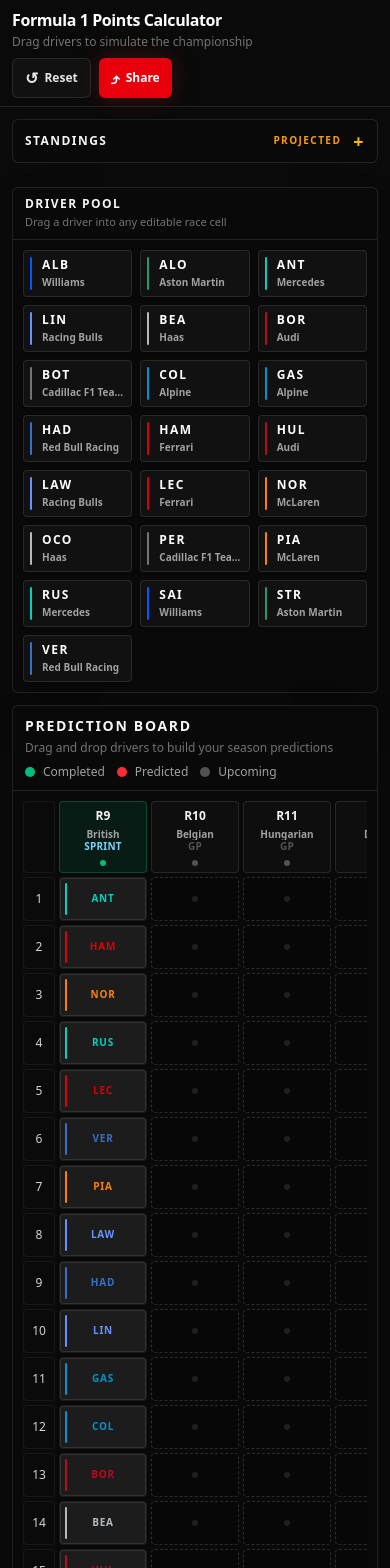
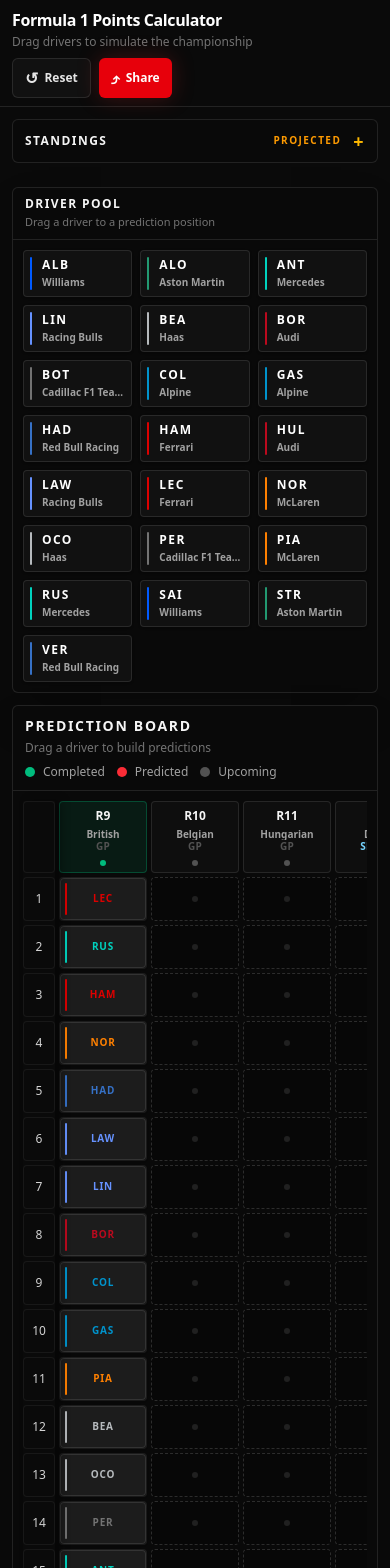
Before and after one commit to VarnishDas/f1-points-calculator, a React (Vite) app: page / in a window 390 px wide. Shown: the top 1568 px of the page. Built offline with nearby package versions, Linux system fonts and the light colour scheme.

Commit message:
refine prediction board

```diff
--- a/src/App.tsx
+++ b/src/App.tsx
@@ -16,6 +16,7 @@
   const races = useCalculatorStore((s) => s.races);
   const drivers = useCalculatorStore((s) => s.drivers);
   const teams = useCalculatorStore((s) => s.teams);
+  const activeDriverIds = useCalculatorStore((s) => s.activeDriverIds);
   const resetPredictions = useCalculatorStore((s) => s.resetPredictions);
 
   const projected = useMemo(
@@ -47,6 +48,7 @@
             races={races}
             drivers={drivers}
             teams={teams}
+            activeDriverIds={activeDriverIds}
           />
         }
       />
--- a/src/components/DriverPool.tsx
+++ b/src/components/DriverPool.tsx
@@ -1,4 +1,5 @@
 import { useDroppable } from "@dnd-kit/core";
+import { useMemo } from "react";
 
 import type { Driver } from "../types/driver";
 import type { Team } from "../types/team";
@@ -7,10 +8,26 @@
 type DriverPoolProps = {
   drivers: Driver[];
   teams: Team[];
+  activeDriverIds: string[];
 };
 
-export default function DriverPool({ drivers, teams }: DriverPoolProps) {
-  const teamById = new Map(teams.map((team) => [team.id, team]));
+export default function DriverPool({
+  drivers,
+  teams,
+  activeDriverIds,
+}: DriverPoolProps) {
+  const teamById = useMemo(
+    () => new Map(teams.map((team) => [team.id, team])),
+    [teams],
+  );
+  const activeDriverIdSet = useMemo(
+    () => new Set(activeDriverIds),
+    [activeDriverIds],
+  );
+  const activeDrivers = useMemo(
+    () => drivers.filter((driver) => activeDriverIdSet.has(driver.id)),
+    [activeDriverIdSet, drivers],
+  );
   const { setNodeRef, isOver } = useDroppable({
     id: "driver-pool",
     data: {
@@ -32,11 +49,11 @@
           Driver Pool
         </h2>
         <p className="text-[11px] text-neutral-500">
-          Drag a driver into any editable race cell
+          Drag a driver to a prediction position
         </p>
       </div>
       <div className="custom-scrollbar grid grid-cols-[repeat(auto-fill,minmax(5.5rem,1fr))] gap-2 overflow-visible p-2.5 sm:grid-cols-[repeat(auto-fill,minmax(5.5rem,1fr))] sm:gap-1.5 sm:p-2 lg:max-h-36 lg:overflow-auto xl:max-h-none xl:overflow-visible">
-        {drivers.map((driver) => (
+        {activeDrivers.map((driver) => (
           <DriverTile
             key={driver.id}
             driver={driver}
--- a/src/components/DriverTile.tsx
+++ b/src/components/DriverTile.tsx
@@ -31,6 +31,7 @@
       isDragging={isDragging}
       {...attributes}
       {...listeners}
+      tabIndex={-1}
     />
   );
 }
--- a/src/components/PredictionBoard.tsx
+++ b/src/components/PredictionBoard.tsx
@@ -1,27 +1,21 @@
 import { useLayoutEffect, useMemo, useRef } from "react";
 
 import type { Driver } from "../types/driver";
-import type { PredictionSessionType, Race } from "../types/race";
+import type { Race } from "../types/race";
 import type { Team } from "../types/team";
 import { getClassificationSize } from "../utils/classification";
-import { isPredictionSessionEditable } from "../utils/predictionSession";
-import { sortRacesByRound } from "./raceUtils";
 import PredictionCell from "./PredictionCell";
+import {
+  buildBoardColumns,
+  getInitialBoardColumnId,
+  type BoardColumn,
+} from "./predictionBoardColumns";
 
 type PredictionBoardProps = {
   races: Race[];
   drivers: Driver[];
   teams: Team[];
 };
-
-type BoardColumn = {
-  id: string;
-  race: Race;
-  session: PredictionSessionType;
-  isEditable: boolean;
-};
-
-const AUTO_SCROLL_SESSION_ORDER: PredictionSessionType[] = ["sprint", "grandPrix"];
 
 export default function PredictionBoard({
   races,
@@ -32,17 +26,8 @@
   const columnRefs = useRef(new Map<string, HTMLDivElement>());
   const hasAutoScrolledRef = useRef(false);
 
-  const sortedRaces = useMemo(() => sortRacesByRound(races), [races]);
-  const columns = useMemo(
-    () =>
-      sortedRaces.flatMap((race): BoardColumn[] => {
-        const raceColumn = createBoardColumn(race, "grandPrix");
-        if (!race.hasSprint && !race.sprintResult?.length) return [raceColumn];
-        return [raceColumn, createBoardColumn(race, "sprint")];
-      }),
-    [sortedRaces],
-  );
-  const autoScrollColumnId = getAutoScrollColumnId(columns);
+  const columns = useMemo(() => buildBoardColumns(races), [races]);
+  const autoScrollColumnId = getInitialBoardColumnId(columns);
   const driverById = useMemo(
     () => new Map(drivers.map((driver) => [driver.id, driver])),
     [drivers],
@@ -60,21 +45,19 @@
     const target = columnRefs.current.get(autoScrollColumnId);
     if (!container || !target) return;
 
-    container.scrollLeft +=
-      target.getBoundingClientRect().left -
-      container.getBoundingClientRect().left;
+    container.scrollLeft = target.offsetLeft;
     hasAutoScrolledRef.current = true;
   }, [autoScrollColumnId]);
 
   return (
-    <section className="flex min-w-0 flex-col rounded-md border border-white/10 bg-neutral-950/75 shadow-2xl shadow-black/25 lg:min-h-0 lg:flex-1">
+    <section className="isolate flex min-w-0 flex-col overflow-hidden rounded-md border border-white/10 bg-neutral-950/75 shadow-2xl shadow-black/25 lg:min-h-0 lg:flex-1">
       <div className="flex flex-col gap-2 border-b border-white/10 px-3 py-2.5 xl:flex-row xl:items-center xl:justify-between">
         <div className="flex flex-col gap-1 sm:flex-row sm:items-baseline sm:gap-4">
           <h2 className="text-sm font-black uppercase tracking-[0.12em] text-neutral-100">
             Prediction Board
           </h2>
           <p className="text-xs text-neutral-500">
-            Drag and drop drivers to build your season predictions
+            Drag a driver to build predictions
           </p>
         </div>
         <div className="flex flex-wrap items-center gap-3 text-xs text-neutral-400">
@@ -85,7 +68,7 @@
       </div>
 
       <div className="custom-scrollbar flex items-start gap-1 overflow-y-auto overflow-x-hidden p-2.5 lg:min-h-0 lg:flex-1">
-        <div className="flex w-8 shrink-0 flex-col gap-1 bg-neutral-950">
+        <div className="relative z-10 flex w-8 shrink-0 flex-col gap-1 bg-neutral-950 shadow-[6px_0_10px_rgba(0,0,0,0.35)]">
           <div className="h-[4.5rem] shrink-0 rounded border border-white/[0.06] bg-neutral-950" />
           {Array.from({ length: classificationSize }, (_, positionIndex) => (
             <div
@@ -99,7 +82,7 @@
 
         <div
           ref={scrollContainerRef}
-          className="custom-scrollbar min-w-0 flex-1 overflow-x-auto"
+          className="custom-scrollbar relative z-0 min-w-0 flex-1 overflow-x-auto"
         >
           <div
             className="grid w-max gap-1"
@@ -130,6 +113,7 @@
                         : "h-[4.5rem] rounded border border-white/10 bg-white/[0.025] px-1 py-1.5 text-center"
                   }
                   title={isSprint ? `${race.name} Sprint` : race.name}
+                  aria-label={`Round ${race.round}, ${race.name}${isSprint ? " Sprint" : ""}`}
                 >
                   <div className="text-xs font-black text-neutral-100">
                     R{race.round}
@@ -202,6 +186,7 @@
           <PredictionCell
             key={`${id}-${positionIndex}`}
             raceId={race.id}
+            raceName={race.name}
             session={session}
             positionIndex={positionIndex}
             driver={driver}
@@ -232,51 +217,3 @@
     .replace(/^Saudi Arabian$/i, "Saudi")
     .replace(/^Emilia Romagna$/i, "Imola");
 }
-
-function createBoardColumn(
-  race: Race,
-  session: PredictionSessionType,
-): BoardColumn {
-  return {
-    id: `${race.id}:${session === "grandPrix" ? "gp" : "sprint"}`,
-    race,
-    session,
-    isEditable: isPredictionSessionEditable(race, session),
-  };
-}
-
-function getAutoScrollColumnId(columns: BoardColumn[]): string | undefined {
-  const seenRaceIds = new Set<string>();
-  let firstEditableColumnId: string | undefined;
-
-  for (const column of columns) {
-    if (seenRaceIds.has(column.race.id)) continue;
-    seenRaceIds.add(column.race.id);
-
-    for (const session of AUTO_SCROLL_SESSION_ORDER) {
-      const sessionColumn = columns.find(
-        (candidate) =>
-          candidate.race.id === column.race.id && candidate.session === session,
-      );
-      if (sessionColumn?.isEditable) {
-        firstEditableColumnId = sessionColumn.id;
-        break;
-      }
-    }
-
-    if (firstEditableColumnId) break;
-  }
-
-  if (firstEditableColumnId) {
-    const firstEditableIndex = columns.findIndex(
-      (column) => column.id === firstEditableColumnId,
-    );
-    const previousFinishedColumn = columns
-      .slice(0, firstEditableIndex)
-      .findLast((column) => !column.isEditable);
-
-    return previousFinishedColumn?.id ?? firstEditableColumnId;
-  }
-
-  return columns.at(-1)?.id;
-}
--- a/src/components/PredictionCell.tsx
+++ b/src/components/PredictionCell.tsx
@@ -11,6 +11,7 @@
 
 type PredictionCellProps = {
   raceId: string;
+  raceName: string;
   session: PredictionSessionType;
   positionIndex: number;
   driver?: Driver;
@@ -20,12 +21,15 @@
 
 export default function PredictionCell({
   raceId,
+  raceName,
   session,
   positionIndex,
   driver,
   team,
   editable,
 }: PredictionCellProps) {
+  const eventName = session === "sprint" ? `${raceName} Sprint` : raceName;
+  const positionName = `position ${positionIndex + 1}`;
   const { setNodeRef, isOver } = useDroppable({
     id: getPredictionDroppableId(raceId, session, positionIndex),
     disabled: !editable,
@@ -50,10 +54,10 @@
       }
       aria-label={
         driver
-          ? undefined
+          ? `${driver.firstName} ${driver.lastName}, ${eventName}, ${positionName}`
           : editable
-            ? `Empty position ${positionIndex + 1}`
-            : `Position ${positionIndex + 1} result`
+            ? `Empty ${eventName} ${positionName}`
+            : `${eventName} ${positionName} result`
       }
     >
       {driver ? (
@@ -111,6 +115,7 @@
       aria-label={`Drag ${driver.firstName} ${driver.lastName}`}
       {...attributes}
       {...listeners}
+      tabIndex={-1}
     />
   );
 }
--- a/src/components/PredictionWorkspace.tsx
+++ b/src/components/PredictionWorkspace.tsx
@@ -2,9 +2,12 @@
 import {
   DndContext,
   DragOverlay,
+  PointerSensor,
   type DragEndEvent,
   type DragStartEvent,
-  closestCenter,
+  pointerWithin,
+  useSensor,
+  useSensors,
 } from "@dnd-kit/core";
 
 import type { Driver } from "../types/driver";
@@ -25,18 +28,21 @@
   races: Race[];
   drivers: Driver[];
   teams: Team[];
+  activeDriverIds: string[];
 };
 
 export default function PredictionWorkspace({
   races,
   drivers,
   teams,
+  activeDriverIds,
 }: PredictionWorkspaceProps) {
   const updatePrediction = useCalculatorStore((state) => state.updatePrediction);
   const clearPredictionPosition = useCalculatorStore(
     (state) => state.clearPredictionPosition,
   );
   const [activeDrag, setActiveDrag] = useState<PredictionDragData | null>(null);
+  const sensors = useSensors(useSensor(PointerSensor));
   const driverById = useMemo(
     () => new Map(drivers.map((driver) => [driver.id, driver])),
     [drivers],
@@ -45,7 +51,6 @@
     () => new Map(teams.map((team) => [team.id, team])),
     [teams],
   );
-
   const activeDriver = activeDrag ? driverById.get(activeDrag.driverId) : undefined;
   const activeTeam = activeDriver ? teamById.get(activeDriver.teamId) : undefined;
 
@@ -102,12 +107,17 @@
       className="flex min-w-0 flex-col gap-3 lg:min-h-0 lg:overflow-hidden"
     >
       <DndContext
-        collisionDetection={closestCenter}
+        sensors={sensors}
+        collisionDetection={pointerWithin}
         onDragStart={handleDragStart}
         onDragEnd={handleDragEnd}
         onDragCancel={() => setActiveDrag(null)}
       >
-        <DriverPool drivers={drivers} teams={teams} />
+        <DriverPool
+          drivers={drivers}
+          teams={teams}
+          activeDriverIds={activeDriverIds}
+        />
         <PredictionBoard
           races={races}
           drivers={drivers}
--- a/src/components/StandingsPanel.tsx
+++ b/src/components/StandingsPanel.tsx
@@ -1,4 +1,4 @@
-import { useState } from "react";
+import { useMemo, useState } from "react";
 
 import type { Driver } from "../types/driver";
 import type { Team } from "../types/team";
@@ -22,8 +22,14 @@
   wdcStatusByDriverId,
 }: StandingsPanelProps) {
   const [mode, setMode] = useState<StandingsMode>("drivers");
-  const driverById = new Map(drivers.map((driver) => [driver.id, driver]));
-  const teamById = new Map(teams.map((team) => [team.id, team]));
+  const driverById = useMemo(
+    () => new Map(drivers.map((driver) => [driver.id, driver])),
+    [drivers],
+  );
+  const teamById = useMemo(
+    () => new Map(teams.map((team) => [team.id, team])),
+    [teams],
+  );
 
   return (
     <aside className="flex w-full flex-col rounded-md border border-white/10 bg-neutral-950/75 shadow-2xl shadow-black/30 lg:h-full lg:max-h-full lg:min-h-0">
@@ -68,12 +74,13 @@
       <div className="custom-scrollbar max-h-[22rem] overflow-x-auto overflow-y-auto lg:min-h-0 lg:max-h-none lg:flex-1 lg:stable-scrollbar-gutter">
         {mode === "drivers" ? (
           <table className="w-full border-collapse text-xs">
+            <caption className="sr-only">Projected drivers championship standings</caption>
             <thead className="sticky top-0 z-10 bg-neutral-950">
               <tr className="border-b border-white/10 text-left text-[11px] uppercase tracking-wide text-neutral-500">
-                <th className="sticky left-0 z-20 w-10 bg-neutral-950 px-2 py-2 font-bold sm:px-4">#</th>
-                <th className="px-1 py-2 font-bold">Driver</th>
-                <th className="w-10 px-1 py-2 text-right font-bold">W</th>
-                <th className="w-16 px-2 py-2 text-right font-bold sm:px-4">Pts</th>
+                <th scope="col" className="sticky left-0 z-20 w-10 bg-neutral-950 px-2 py-2 font-bold sm:px-4">#</th>
+                <th scope="col" className="px-1 py-2 font-bold">Driver</th>
+                <th scope="col" className="w-10 px-1 py-2 text-right font-bold">W</th>
+                <th scope="col" className="w-16 px-2 py-2 text-right font-bold sm:px-4">Pts</th>
               </tr>
             </thead>
             <tbody>
@@ -127,11 +134,12 @@
           </table>
         ) : (
           <table className="w-full border-collapse text-xs">
+            <caption className="sr-only">Projected constructors championship standings</caption>
             <thead className="sticky top-0 z-10 bg-neutral-950">
               <tr className="border-b border-white/10 text-left text-[11px] uppercase tracking-wide text-neutral-500">
-                <th className="sticky left-0 z-20 w-10 bg-neutral-950 px-2 py-2 font-bold sm:px-4">#</th>
-                <th className="px-1 py-2 font-bold">Constructor</th>
-                <th className="w-16 px-2 py-2 text-right font-bold sm:px-4">Pts</th>
+                <th scope="col" className="sticky left-0 z-20 w-10 bg-neutral-950 px-2 py-2 font-bold sm:px-4">#</th>
+                <th scope="col" className="px-1 py-2 font-bold">Constructor</th>
+                <th scope="col" className="w-16 px-2 py-2 text-right font-bold sm:px-4">Pts</th>
               </tr>
             </thead>
             <tbody>
--- /dev/null
+++ b/src/components/predictionBoardColumns.ts
@@ -0,0 +1,69 @@
+import type { PredictionSessionType, Race } from "../types/race";
+import { isPredictionSessionEditable } from "../utils/predictionSession";
+
+export type BoardColumn = {
+  id: string;
+  race: Race;
+  session: PredictionSessionType;
+  isEditable: boolean;
+};
+
+export function buildBoardColumns(races: readonly Race[]): BoardColumn[] {
+  const columns = [...races]
+    .sort((a, b) => a.round - b.round)
+    .flatMap((race): BoardColumn[] => {
+      const grandPrix = createBoardColumn(race, "grandPrix");
+      if (!race.hasSprint && !race.sprintResult?.length) return [grandPrix];
+      return [createBoardColumn(race, "sprint"), grandPrix];
+    });
+
+  const latestCompletedColumn = findLatestCompletedColumn(columns);
+  return columns.filter(
+    (column) =>
+      !isBoardColumnCompleted(column) || column.id === latestCompletedColumn?.id,
+  );
+}
+
+export function getInitialBoardColumnId(
+  columns: readonly BoardColumn[],
+): string | undefined {
+  return findLatestCompletedColumn(columns)?.id ?? columns[0]?.id;
+}
+
+function findLatestCompletedColumn(
+  columns: readonly BoardColumn[],
+): BoardColumn | undefined {
+  let latest: BoardColumn | undefined;
+
+  for (const column of columns) {
+    if (!isBoardColumnCompleted(column)) continue;
+    if (
+      !latest ||
+      column.race.round > latest.race.round ||
+      (column.race.round === latest.race.round &&
+        column.session === "grandPrix")
+    ) {
+      latest = column;
+    }
+  }
+
+  return latest;
+}
+
+function isBoardColumnCompleted(column: BoardColumn): boolean {
+  return column.session === "grandPrix"
+    ? column.race.status === "completed"
+    : !!column.race.sprintResult?.length;
+}
+
+function createBoardColumn(
+  race: Race,
+  session: PredictionSessionType,
+): BoardColumn {
+  return {
+    id: `${race.id}:${session === "grandPrix" ? "gp" : "sprint"}`,
+    race,
+    session,
+    isEditable: isPredictionSessionEditable(race, session),
+  };
+}
--- a/src/components/predictionDnd.ts
+++ b/src/components/predictionDnd.ts
@@ -1,4 +1,7 @@
-import type { DragEndEvent, DragStartEvent } from "@dnd-kit/core";
+import type {
+  DragEndEvent,
+  DragStartEvent,
+} from "@dnd-kit/core";
 
 import type { PredictionSessionType } from "../types/race";
 
--- a/src/components/raceUtils.ts
+++ /dev/null
@@ -1,5 +0,0 @@
-import type { Race } from "../types/race";
-
-export function sortRacesByRound(races: Race[]): Race[] {
-  return [...races].sort((a, b) => a.round - b.round);
-}
--- a/src/index.css
+++ b/src/index.css
@@ -20,6 +20,11 @@
 body,
 #root {
   min-height: 100%;
+}
+
+:focus-visible {
+  outline: 2px solid #f59e0b;
+  outline-offset: 2px;
 }
 
 .custom-scrollbar {
```
Also changed, not shown: src/components/AppHeader.tsx (+47 -10 lines), 2 other files (tests, documents, lock files or other folders).
